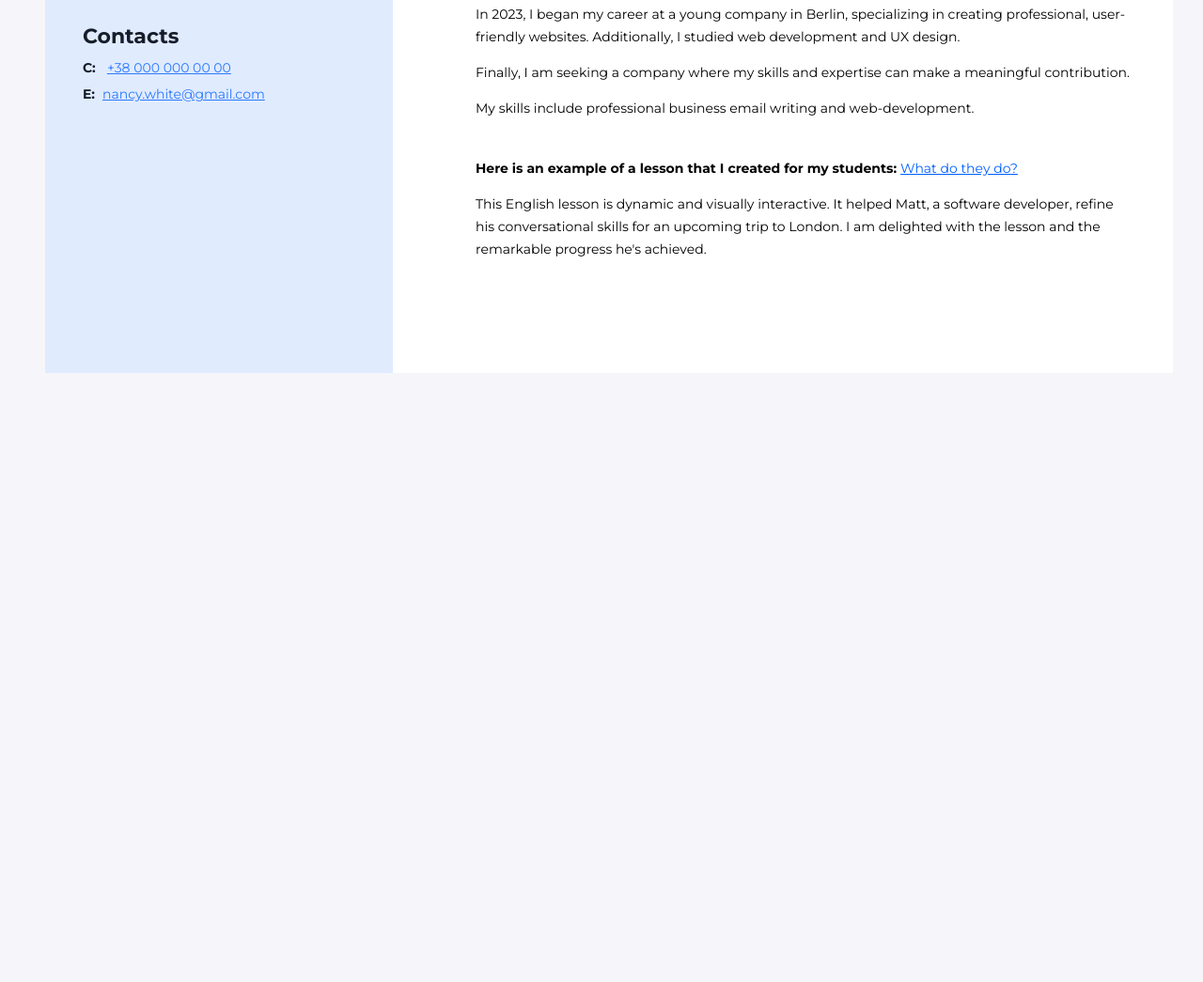
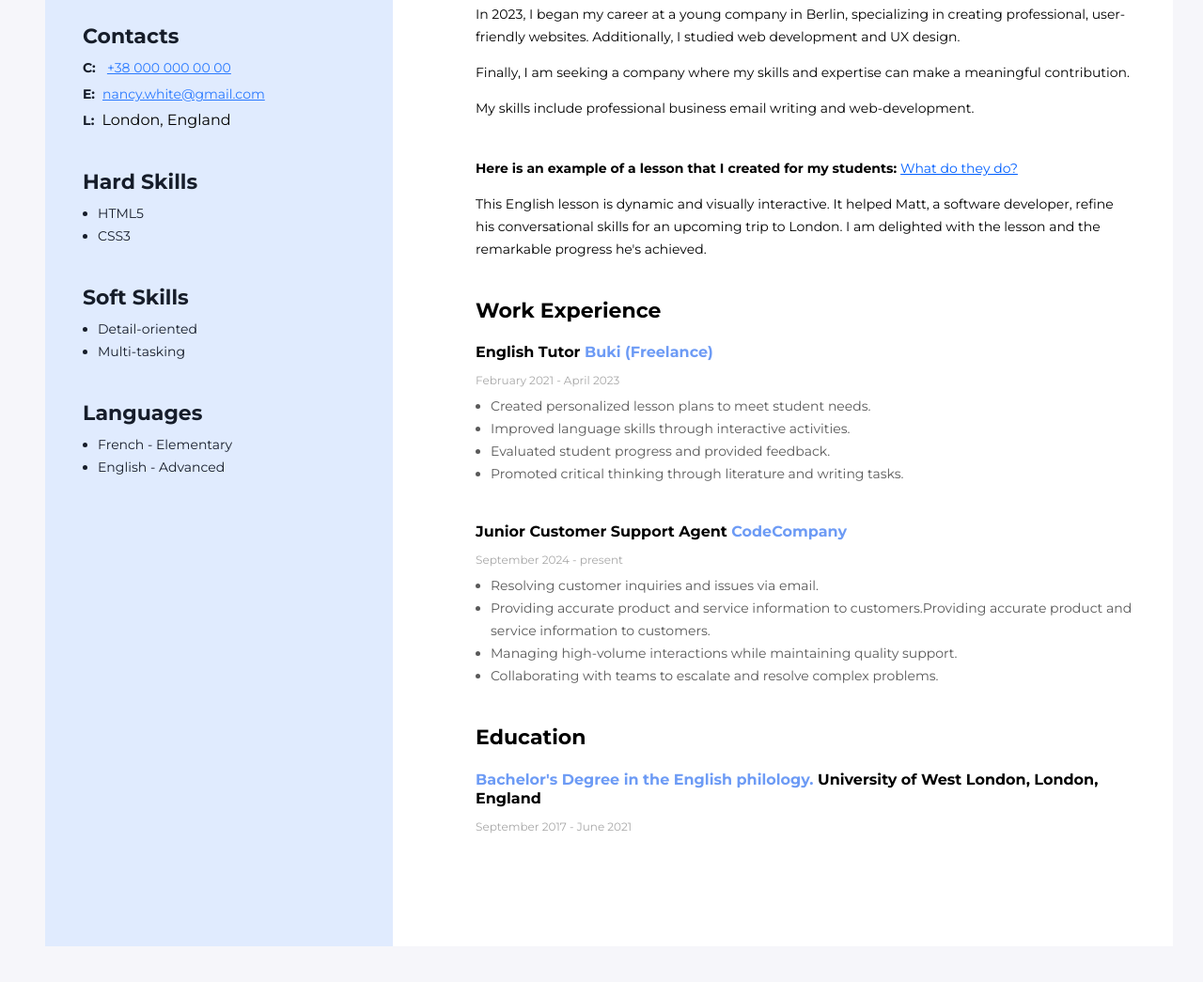
Before and after one commit to inna-hchn/portfolio-website, a plain HTML site: page index.html in a window 1280 px wide. Shown: the part 343-1388 px from the top of the page at 94% size. Before the commit the page ends 800 px from the top, so only its background shows below. Drawn offline with Linux system fonts and the light colour scheme.

Commit message:
Update index.html

```diff
--- a/index.html
+++ b/index.html
@@ -27,7 +27,6 @@
           <p class="my-descr">
             I am a customer support agent with 1 year of experience, and I am looking for new opportunities in the field. I am a responsible and motivated professional.
           </p>
-
           <p class="my-descr">
 
             In 2021, I graduated with a bachelor's degree in English philology in London. Afterward, I worked as an English teacher.
@@ -42,134 +41,86 @@
             <p class="my-descr">
              My skills include professional business email writing and web-development.
                </p>
-
         </div>
-
 <!-- My projects -->
 <div class="my-projects-container">
   <h2 class="my-profession">Here is an example of a lesson that I created for my students: <a class="my-projects-item-link" href="https://miro.com/app/board/uXjVLZt_mQg=/?share_link_id=511709422264" target="_blank">What do they do?</a></h2>
   <p class="my-descr">
     This English lesson is dynamic and visually interactive. It helped Matt, a software developer, refine his conversational skills for an upcoming trip to London. I am delighted with the lesson and the remarkable progress he's achieved.
-          </p>
-          <!-- <ol class="my-projects-list">
-            <li class="my-projects-item">
-              <a  class="my-projects-item-link" href="https://hellen.p.goit.global/" target="_blank"
-                >https://hellen.p.goit.global/</a>
-                <span class="my-projects-item-tech">............................... [ HTML5, CSS3 ]</span>
-            </li>
-            <li class="my-projects-item">
-              <a class="my-projects-item-link" href="https://cryptohub.p.goit.global/" target="_blank"
-                >https://cryptohub.p.goit.global/</a
-              ><span class="my-projects-item-tech">
-              ..................... [ JavaScript ]</span>
-            </li>
-            <li class="my-projects-item">
-              <a class="my-projects-item-link" href="https://kidslike.p.goit.global/" target="_blank"
-                >https://kidslike.p.goit.global/</a
-              ><span class="my-projects-item-tech">
-              ............................ [ React.js, Node.js ]</span>
-            </li>
-          </ol> -->
-         </div>
-
+  </p></div>
         <!-- Work experience -->
-        <!-- <div class="work-experience-container">
-          <h3 class="work-experience-title">Work Experience</h3> -->
+        <div class="work-experience-container">
+          <h3 class="work-experience-title">Work Experience</h3>
 
           <!-- Company 1 -->
-          <!-- <div class="work-experience-container">
-            <h4 class="work-experience-position">English Tutor <span class="company-name">Freelance</span></h4>
-            <p class="work-experience-period">February 2021 - May 2023 <span class="work-experience-period-separator">|</span> Ukraine</p>
-            <ul class="work-experience-duties-list">
-              <li class="work-experience-duties-item">
-                During my last year at university I started giving lessons to
-                children and adults.
-              </li>
-              <li class="work-experience-duties-item">
-                My clients would often have the same request: they wanted to be
-                able to speak.
-              </li>
-              <li class="work-experience-duties-item">
-                My teaching career revolved around helping people to communicate
-                in everyday life and their professional settings.
-              </li>
-              <li class="work-experience-duties-item">
-                This job required from me to be organised, independed in terms
-                of decision making and prepared for unexpected.
-              </li>
-            </ul>
-          </div> -->
-
-        <!-- Company 2 -->
-          <!-- <div class="work-experience-container">
+          <div class="work-experience-container">
             <h4 class="work-experience-position">
-              Frontend Developer Intern
-              <span class="company-name">CodeCompany</span>
+              English Tutor <span class="company-name">Buki (Freelance)</span>
             </h4>
             <p class="work-experience-period">
-              May 2023 - May 2024
-              <span class="work-experience-period-separator">|</span> Ukraine
+              February 2021 - April 2023
+
             </p>
             <ul class="work-experience-duties-list">
               <li class="work-experience-duties-item">
-                Developed an interactive layout, using HTML, CSS and JavaScript
-                to generate an improved user experience and ensure high-quality
-                design and cross-browser compatibility.
+                Created personalized lesson plans to meet student needs.
               </li>
               <li class="work-experience-duties-item">
-                Spearheaded debugging efforts to eliminate cross-browser issues,
-                helped improve application functionality, and increased
-                performance by optimizing page elements for faster loading
-                times.
+                Improved language skills through interactive activities.
               </li>
               <li class="work-experience-duties-item">
-                Contributed actively in requirement gathering and user story
-                design.
+                Evaluated student progress and provided feedback.
               </li>
               <li class="work-experience-duties-item">
-                Successfully collaborated with other developers and designers to
-                continually expand application capabilities.
+                Promoted critical thinking through literature and writing tasks.
               </li>
+
             </ul>
-          </div> -->
+          </div>
 
-          <!-- Company 3 -->
-          <!-- <div class="work-experience-container">
+            <!-- Company 2 -->
+            <div class="work-experience-container">
               <h4 class="work-experience-position">
-              Frontend Engineer <span class="company-name">ABC company</span>
+                Junior Customer Support Agent <span class="company-name">CodeCompany</span>
               </h4>
               <p class="work-experience-period">
-              May 2023 - May 2024
-              <span class="work-experience-period-separator">|</span> Ukraine
+                September 2024 - present
+
               </p>
               <ul class="work-experience-duties-list">
                 <li class="work-experience-duties-item">
-                Developed complex user interfaces with HTML, CSS, JavaScript,
-                React, Angular, and Vue and ensured a user-friendly experience..
+                  Resolving customer inquiries and issues via email.
                 </li>
                 <li class="work-experience-duties-item">
-                Implemented and tested application functionality to ensure
-                successful operations across all platforms.
+                  Providing accurate product and service information to customers.Providing accurate product and service information to customers.
                 </li>
                 <li class="work-experience-duties-item">
-                Regularly debugged code and maintained quality standards.
+                  Managing high-volume interactions while maintaining quality support.
                 </li>
                 <li class="work-experience-duties-item">
-                Collaborated with back-end developers and web designers to
-                improve usability.
+                  Collaborating with teams to escalate and resolve complex problems.
                 </li>
+
               </ul>
             </div>
-        </div> -->
+
+          <!-- Education -->
+          <div>
+            <h3 class="education-title">Education</h3>
+            <div>
+              <h4 class="university-name">
+                Bachelor's Degree in the English philology. <span class="university-course-name">University of West London, London, England</span>
+              </h4>
+
+              <p class="education-period">
+                September 2017 - June 2021
+
+              </p>
 
 
-        <!-- Education -->
-        <!-- <div >
-          <h3 class="education-title">Education</h3>
-          <h4 class="university-name">Ivan Franko National University of Lviv</h4>
-          <p class="university-course-name">Bachelor's Degree in the English philology</p>
-          <p class="education-period">September 2017 - June 2021 <span class="education-period-separator">|</span> Ukraine</p>
-        </div> -->
+            </div>
+          </div>
+        </div>
       </div>
 
       <!-- Sidebar -->
@@ -182,38 +133,49 @@
             <h3 class="contacts-title">Contacts</h3>
             <p class="contact-item">
               <span class="contacts-type">C:</span>
-              <a class="contacts-link" href="tel:+380000000000"
+              <a class="contacts-link" href="tel:+380673821326"
                 >+38 000 000 00 00</a
               >
             </p>
             <p class="contact-item">
               <span class="contacts-type">E:</span
-              ><a class="contacts-link" href="mailto:ilovecats@gmail.com"
+              ><a class="contacts-link" href="mailto:nancy.white@gmail.com"
                 >nancy.white@gmail.com</a
               >
             </p>
+            <p class="contact-item">
+              <span class="contacts-type">L:</span>London, England
+            </p>
           </div>
 
-          <!-- Tech Skills -->
-          <!-- <div class="skills-container">
-            <h3 class="skills-title">Tech Skills</h3>
+          <!-- Hard Skills -->
+          <div class="skills-container">
+            <h3 class="skills-title">Hard Skills</h3>
             <ul class="skills-list">
               <li class="skills-list-item">HTML5</li>
               <li class="skills-list-item">CSS3</li>
-              <li class="skills-list-item">GIT</li>
+              <!-- <li class="skills-list-item">GIT</li> -->
+              <!-- <li class="skills-list-item">Touch typing (WPM - 39)</li> -->
             </ul>
-          </div> -->
+          </div>
 
           <!-- Soft Skills -->
-          <!-- <div class="skills-container">
+          <div class="skills-container">
             <h3 class="skills-title">Soft Skills</h3>
             <ul class="skills-list">
-              <li class="skills-list-item">Customer Service</li>
-              <li class="skills-list-item">Problem-solving</li>
-              <li class="skills-list-item">Time-management</li>
-              <li class="skills-list-item">Teamwork</li>
+              <li class="skills-list-item">Detail-oriented</li>
+              <li class="skills-list-item">Multi-tasking</li>
             </ul>
-          </div> -->
+          </div>
+
+          <!-- Languages -->
+          <div class="skills-container">
+            <h3 class="skills-title">Languages</h3>
+            <ul class="skills-list">
+              <li class="skills-list-item">French - Elementary</li>
+              <li class="skills-list-item">English - Advanced</li>
+            </ul>
+          </div>
         </div>
       </aside>
     </div>
```
Lines whose indentation alone changed are shown as unchanged.
